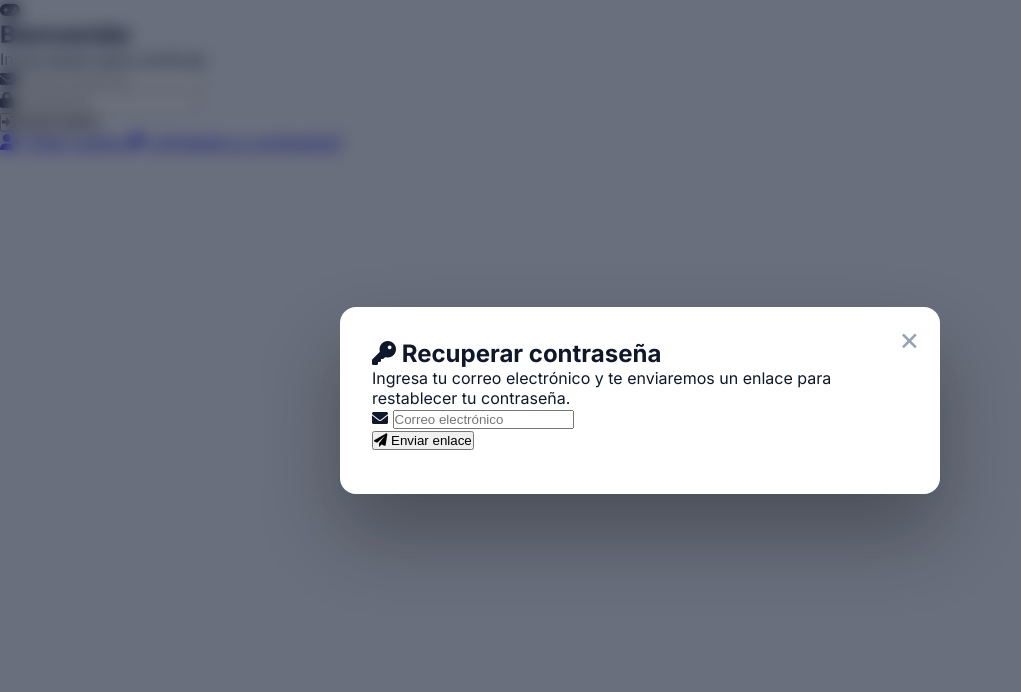
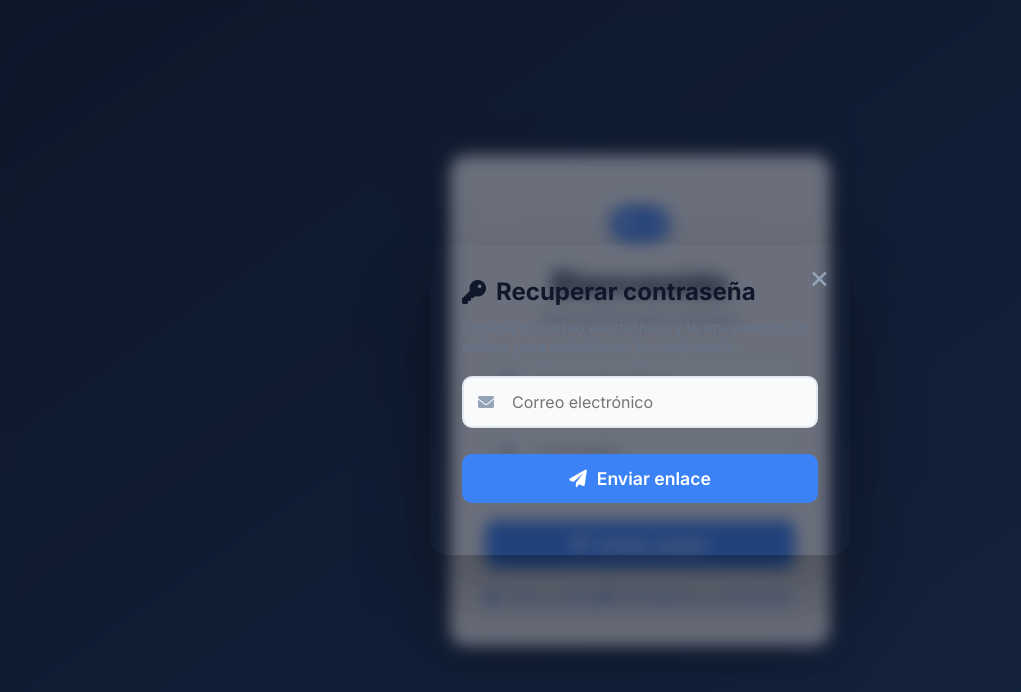
Before and after one commit to samanob925-create/VideoJuego, a plain HTML site: page index.html in a window 1280 px wide. Both pictures are taken after a click on the link "¿Olvidaste tu contraseña?". Shown: the whole page, without its empty margins (0-1021 px from the left). Drawn offline with Linux system fonts and the light colour scheme.

```diff
--- a/css/style.css
+++ b/css/style.css
@@ -30,6 +30,179 @@
     overflow: hidden;
     color: var(--text-dark);
 }
+
+/* ============================================
+   PÁGINAS DE AUTENTICACIÓN (Login / Registro)
+   ============================================ */
+.auth-body {
+    display: flex;
+    justify-content: center;
+    align-items: center;
+    background: linear-gradient(145deg, #0b1a2b, #1e3a5f);
+    height: 100vh;
+    margin: 0;
+}
+
+.auth-container {
+    width: 100%;
+    max-width: 420px;
+    padding: 20px;
+}
+
+.auth-card {
+    background: rgba(255, 255, 255, 0.95);
+    backdrop-filter: blur(10px);
+    padding: 40px 35px;
+    border-radius: var(--radius);
+    box-shadow: 0 20px 60px rgba(0, 0, 0, 0.3);
+    text-align: center;
+}
+
+.auth-logo {
+    font-size: 3rem;
+    color: var(--primary);
+    margin-bottom: 10px;
+}
+
+.auth-card h2 {
+    font-size: 2rem;
+    font-weight: 800;
+    color: var(--text-dark);
+    margin-bottom: 6px;
+}
+
+.auth-subtitle {
+    color: var(--text-muted);
+    font-size: 0.95rem;
+    margin-bottom: 28px;
+}
+
+/* Inputs con íconos */
+.input-group {
+    position: relative;
+    margin-bottom: 18px;
+    text-align: left;
+}
+
+.input-icon {
+    position: absolute;
+    left: 16px;
+    top: 50%;
+    transform: translateY(-50%);
+    color: #94a3b8;
+    font-size: 1rem;
+}
+
+.input-group input {
+    width: 100%;
+    padding: 14px 18px 14px 48px;
+    border: 2px solid #e2e8f0;
+    border-radius: var(--radius-sm);
+    font-size: 1rem;
+    transition: var(--transition);
+    background: #f8fafc;
+    font-family: 'Inter', sans-serif;
+}
+
+.input-group input:focus {
+    border-color: var(--primary);
+    outline: none;
+    box-shadow: 0 0 0 4px rgba(59, 130, 246, 0.1);
+    background: #fff;
+}
+
+/* Grupo de reCAPTCHA */
+.recaptcha-group {
+    display: flex;
+    justify-content: center;
+    margin: 6px 0 16px;
+}
+
+.recaptcha-group .g-recaptcha {
+    transform: scale(0.95);
+    transform-origin: center;
+}
+
+.btn-submit {
+    width: 100%;
+    padding: 14px;
+    background: var(--primary);
+    color: white;
+    border: none;
+    border-radius: var(--radius-sm);
+    font-size: 1.1rem;
+    font-weight: 600;
+    cursor: pointer;
+    transition: var(--transition);
+    margin-top: 8px;
+    display: inline-flex;
+    align-items: center;
+    justify-content: center;
+    gap: 10px;
+    font-family: 'Inter', sans-serif;
+}
+
+.btn-submit:hover {
+    background: var(--primary-dark);
+    transform: translateY(-2px);
+    box-shadow: 0 8px 24px rgba(59, 130, 246, 0.3);
+}
+
+.auth-links {
+    display: flex;
+    justify-content: space-between;
+    margin-top: 20px;
+    font-size: 0.9rem;
+}
+
+.auth-links a {
+    color: var(--primary);
+    text-decoration: none;
+    font-weight: 500;
+    transition: var(--transition);
+    display: inline-flex;
+    align-items: center;
+    gap: 4px;
+}
+
+.auth-links a:hover {
+    color: var(--primary-dark);
+    text-decoration: underline;
+}
+
+.auth-terms {
+    font-size: 0.75rem;
+    color: #888;
+    margin-top: 18px;
+}
+
+/* Modal de recuperación (pequeño) */
+.modal-small {
+    max-width: 420px !important;
+}
+
+.modal-small h2 {
+    font-size: 1.5rem;
+    margin-bottom: 12px;
+    display: flex;
+    align-items: center;
+    gap: 10px;
+}
+
+.modal-small p {
+    color: var(--text-muted);
+    margin-bottom: 20px;
+    font-size: 0.95rem;
+}
+
+#resetMessage {
+    font-weight: 500;
+}
+
+/* ============================================
+   DASHBOARD (sidebar, topbar, grid, etc.)
+   ============================================ */
+/* ... (todo el código del dashboard que ya tenías) ... */
 
 /* ===== LAYOUT ===== */
 .app-layout {
@@ -163,7 +336,7 @@
     display: flex;
     justify-content: space-between;
     align-items: center;
-    background: var(--card-bg);
+    background: var(--card_bg);
     padding: 12px 28px;
     border-radius: 60px;
     box-shadow: 0 2px 16px rgba(0, 0, 0, 0.04);
@@ -292,7 +465,7 @@
 }
 
 .game-card {
-    background: var(--card-bg);
+    background: var(--card_bg);
     border-radius: var(--radius);
     overflow: hidden;
     box-shadow: var(--shadow);
@@ -431,7 +604,7 @@
 
 /* ===== PERFIL ===== */
 .profile-card {
-    background: var(--card-bg);
+    background: var(--card_bg);
     padding: 36px 40px;
     border-radius: var(--radius);
     max-width: 520px;
@@ -474,7 +647,7 @@
 }
 
 .friend-card {
-    background: var(--card-bg);
+    background: var(--card_bg);
     display: flex;
     align-items: center;
     justify-content: space-between;
@@ -532,7 +705,7 @@
 
 /* ===== CHAT ===== */
 .chat-box {
-    background: var(--card-bg);
+    background: var(--card_bg);
     height: 300px;
     border-radius: var(--radius);
     padding: 20px;
@@ -623,7 +796,7 @@
 }
 
 .modal-content {
-    background: var(--card-bg);
+    background: var(--card_bg);
     border-radius: var(--radius);
     max-width: 600px;
     width: 92%;
@@ -680,7 +853,7 @@
 }
 
 .noticia-card {
-    background: var(--card-bg);
+    background: var(--card_bg);
     padding: 20px 24px;
     border-radius: var(--radius);
     box-shadow: var(--shadow);
@@ -818,4 +991,7 @@
     .modal-content {
         padding: 20px;
     }
+    .recaptcha-group .g-recaptcha {
+        transform: scale(0.85);
+    }
 }
```
